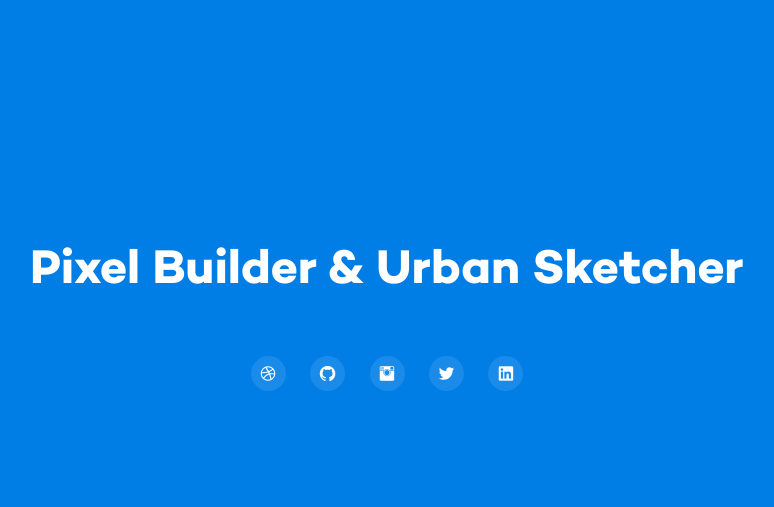
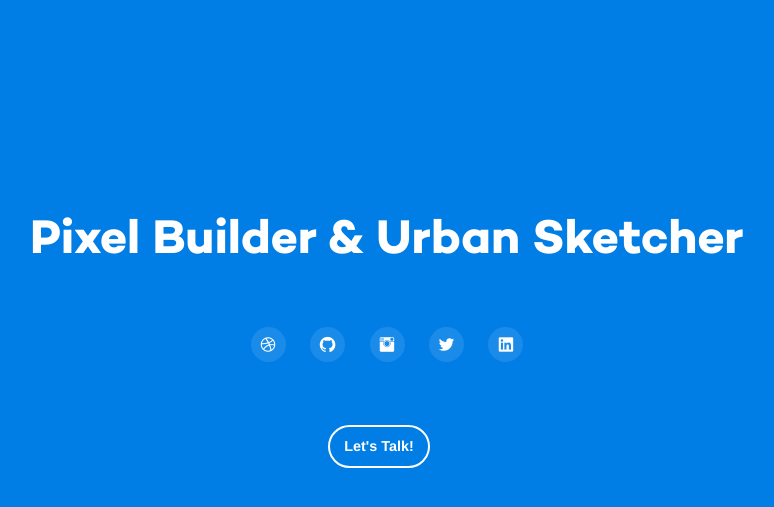
Before and after one commit to mannycarrera4/manny-carrera-iv, a PHP site: template src/views/index.twig in a window 1280 px wide. Shown: the part 56-563 px from the top of the page, without its empty margins (253-1027 px from the left). Run offline with PHP 8.4, Linux system fonts and the light colour scheme; the template is opened without the code that fills it, so the values that code supplies are empty; some libraries are stand-ins or nearby versions.

Commit message:
added let's talk link

```diff
--- a/src/views/index.twig
+++ b/src/views/index.twig
@@ -38,6 +38,9 @@
                     <i class="social-icon fi-social-linkedin"></i>
                 </a>
             </div>
+            <a href="mailto:someone@example.com?Subject=Hello%20again" target="_top">
+                <button class="button message-button">Let's Talk!</button>
+            </a>
         </div>
         <script type="text/javas" src="assets/vendor/jquery/dist/jquery.min.js"></script>
         <script type="text/javas" src="assets/vendor/foundation-sites/dist/foundation.min.js"></script>
--- a/web/assets/css/main.css
+++ b/web/assets/css/main.css
@@ -82,6 +82,14 @@
       display: block;
       -webkit-font-smoothing: antialiased; }
 
+.message-button {
+  border: 2px solid #fff;
+  background: transparent;
+  border-radius: 50px;
+  font-weight: bold; }
+  .message-button:hover {
+    background: #2199e8; }
+
 body {
   height: 100vh;
   background: #007EE5; }
--- /dev/null
+++ b/web/assets/sass/foundation-override.scss
@@ -0,0 +1,10 @@
+.message-button{
+    border: 2px solid #fff;
+    background: transparent;
+    border-radius: 50px;
+    font-weight: bold;
+
+    &:hover {
+        background: #2199e8;
+    }
+}
--- a/web/assets/sass/main.scss
+++ b/web/assets/sass/main.scss
@@ -3,6 +3,7 @@ $primary-color: #333;
 @import 'mixins';
 @import 'fonts';
 @import 'social-icons';
+@import 'foundation-override';
 
 body {
     height: 100vh;
```
Also changed, not shown: web/assets/css/foundation-override.css (added, +7 -0 lines).
